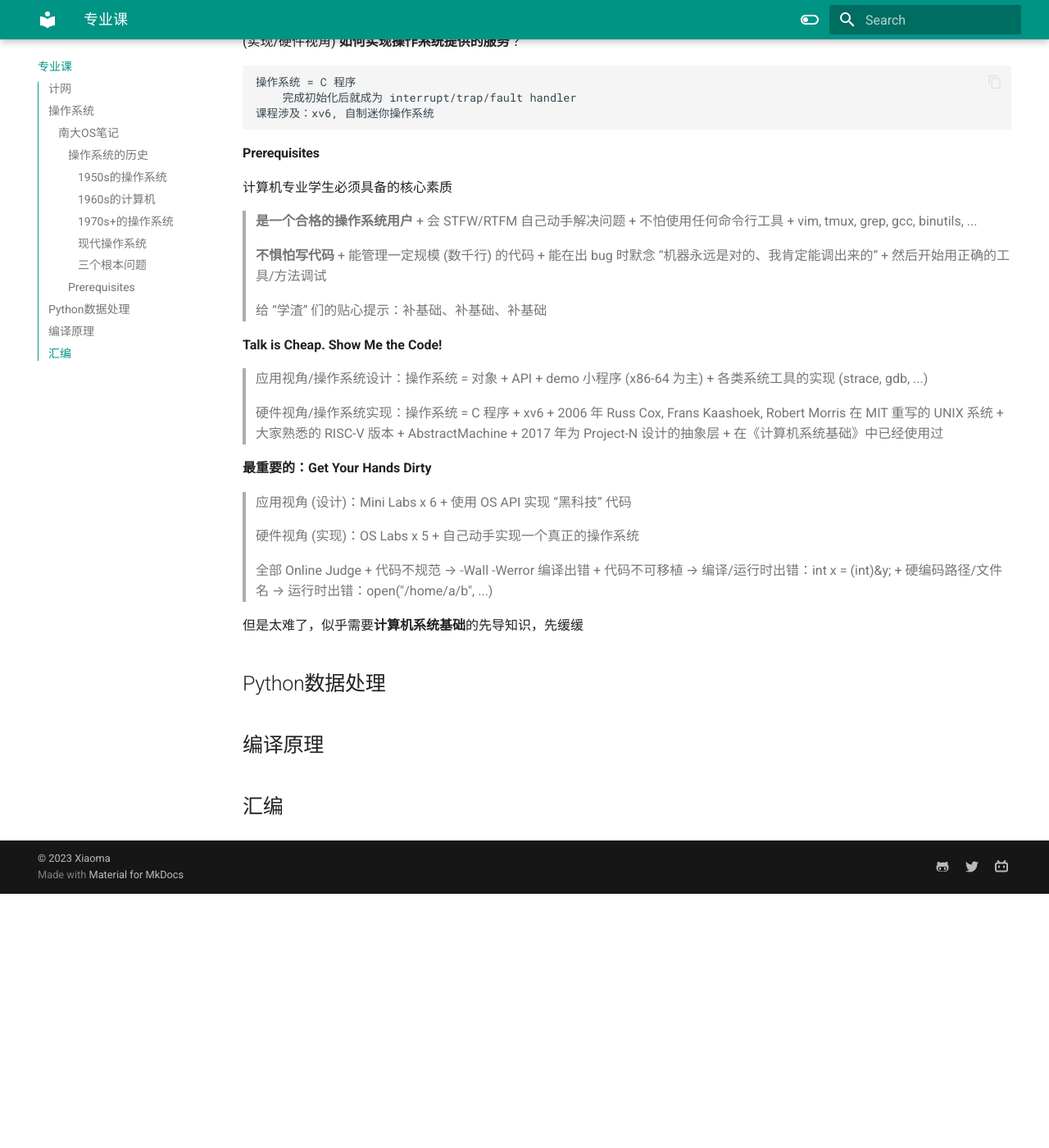
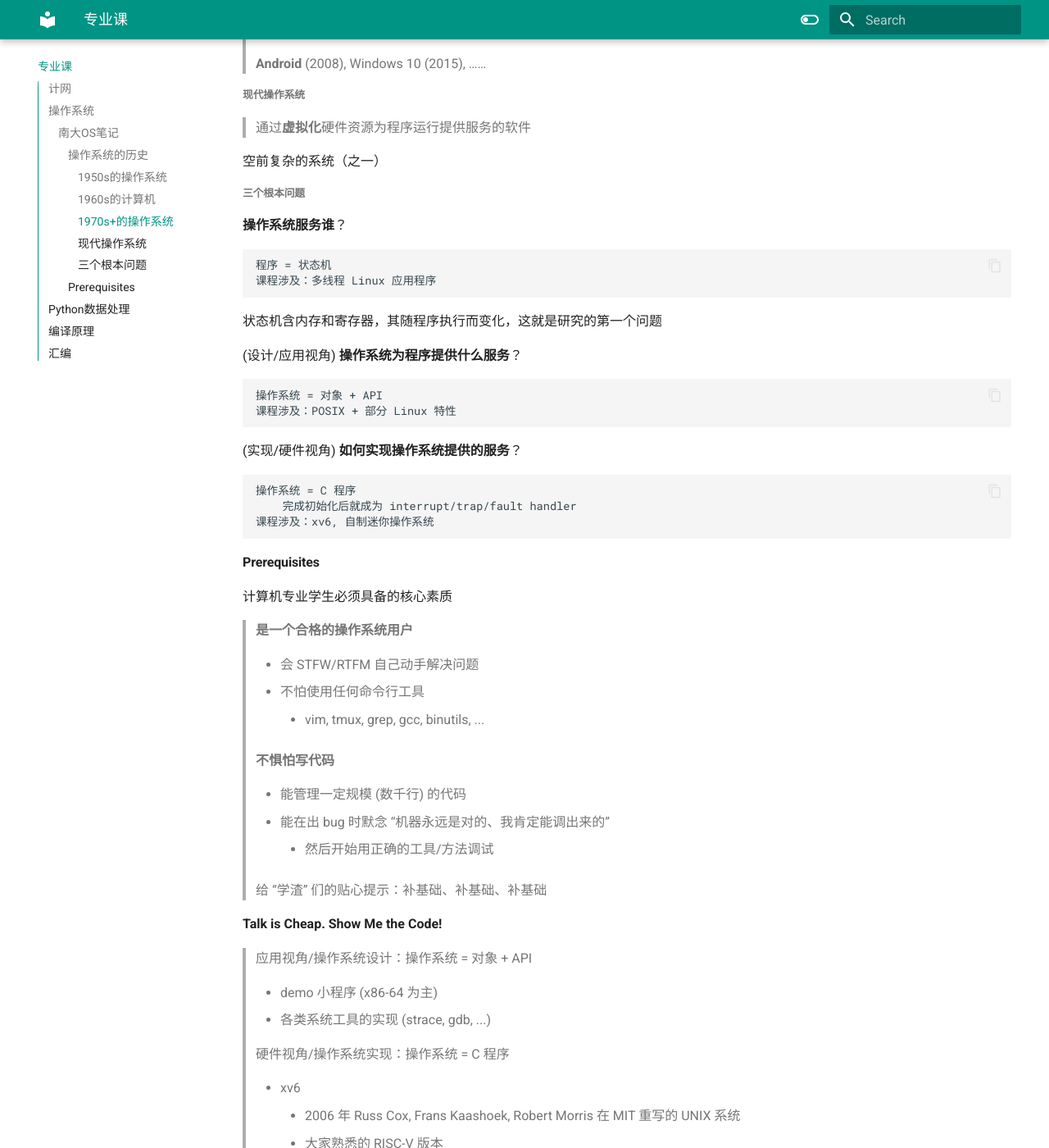
Before and after one commit to Nocturne228/Nocturne228.github.io, an MkDocs documentation site: the page built from docs/Major.md, in a window 1280 px wide and 1400 px high, scrolled down 2183 px. Shown: the whole window at 82% size. Built offline with MkDocs 1.6.1 and Material for MkDocs 9.7.7, drawn with Linux system fonts in a browser that asks for light colours; before the commit the page ends 3273 px from its top, so only the background shows below that; some of the changed text lies outside the part shown.

Commit message:
修复了排版问题
VScode的preview和mkdocs的不一样，导致上一版的排版稀烂...

```diff
--- a/docs/Major.md
+++ b/docs/Major.md
@@ -53,6 +56,7 @@
 即**程序之间的切换**
 
 由上述想法延伸出定时切换，即中断机制
+
 + 时钟中断
 + 调度策略
 
@@ -64,15 +68,21 @@
 分时系统走向成熟，UNIX诞生
 
 > UNIX的重要发明：
+>
     1973: 信号 API、管道 (对象)、grep (应用程序)
     1983: BSD socket (对象)
     1984: procfs (对象)……
-    UNIX 衍生出的大家族
-        1BSD (1977), **GNU** (1983), **MacOS** (1984),
-        AIX (1986), Minix (1987), **Windows** (1985),
-        **Linux 0.01** (1991), Windows NT (1993), Debian (1996),
-        **Windows XP** (2002), **Ubuntu** (2004), **iOS** (2007),
-        **Android** (2008), Windows 10 (2015), ……
+> UNIX 衍生出的大家族
+>
+> 1BSD (1977), **GNU** (1983), **MacOS** (1984),
+>
+> AIX (1986), Minix (1987), **Windows** (1985),
+>
+> **Linux 0.01** (1991), Windows NT (1993), Debian (1996),
+>
+> **Windows XP** (2002), **Ubuntu** (2004), **iOS** (2007),
+>
+> **Android** (2008), Windows 10 (2015), ……
 
 ##### 现代操作系统
 > 通过**虚拟化**硬件资源为程序运行提供服务的软件
@@ -104,40 +114,47 @@
 
 
 > **是一个合格的操作系统用户**
+>
 > + 会 STFW/RTFM 自己动手解决问题
 > + 不怕使用任何命令行工具
->   + vim, tmux, grep, gcc, binutils, ...
+>       + vim, tmux, grep, gcc, binutils, ...
 >
 >**不惧怕写代码**
+>
 > + 能管理一定规模 (数千行) 的代码
 > + 能在出 bug 时默念 “机器永远是对的、我肯定能调出来的”
->   + 然后开始用正确的工具/方法调试
+>       + 然后开始用正确的工具/方法调试
 >
 >给 “学渣” 们的贴心提示：补基础、补基础、补基础
 
 **Talk is Cheap. Show Me the Code!**
 
 > 应用视角/操作系统设计：操作系统 = 对象 + API
-> + demo 小程序 (x86-64 为主)
-> + 各类系统工具的实现 (strace, gdb, ...)
+>
+>   + demo 小程序 (x86-64 为主)
+>   + 各类系统工具的实现 (strace, gdb, ...)
 >
 > 硬件视角/操作系统实现：操作系统 = C 程序
-> + xv6
->   + 2006 年 Russ Cox, Frans Kaashoek, Robert Morris 在 MIT 重写的 UNIX 系统
->   + 大家熟悉的 RISC-V 版本
-> + AbstractMachine
->   + 2017 年为 Project-N 设计的抽象层
->   + 在《计算机系统基础》中已经使用过
+>
+>   + xv6
+>       + 2006 年 Russ Cox, Frans Kaashoek, Robert Morris 在 MIT 重写的 UNIX 系统
+>       + 大家熟悉的 RISC-V 版本
+>   + Abstract Machine
+>       + 2017 年为 Project-N 设计的抽象层
+>       + 在《计算机系统基础》中已经使用过
 
 **最重要的：Get Your Hands Dirty**
 
 > 应用视角 (设计)：Mini Labs x 6
+>
 > + 使用 OS API 实现 “黑科技” 代码
 >
 > 硬件视角 (实现)：OS Labs x 5
+>
 > + 自己动手实现一个真正的操作系统
 >
 > 全部 Online Judge
+>
 > + 代码不规范 → -Wall -Werror 编译出错
 > + 代码不可移植 → 编译/运行时出错：int x = (int)&y;
 > + 硬编码路径/文件名 → 运行时出错：open("/home/a/b", ...)
```
Also changed, not shown: other parts of docs/Major.md (+7 -4 lines), docs/Core.md (+14 -6 lines), docs/Notes.md (added, +1 -0 lines), docs/ProLan.md (+2 -0 lines), docs/Read.md (+7 -0 lines), docs/Resource.md (added, +45 -0 lines), docs/curriculum.md (added, +1 -0 lines).
